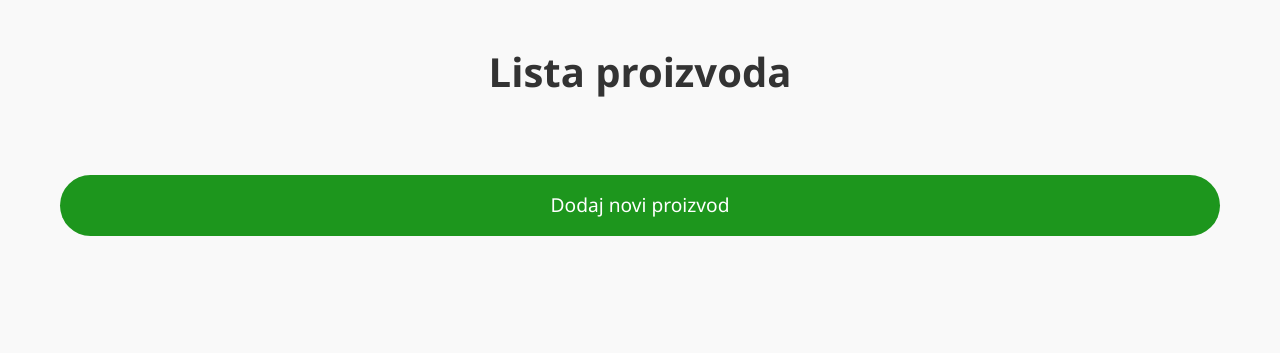
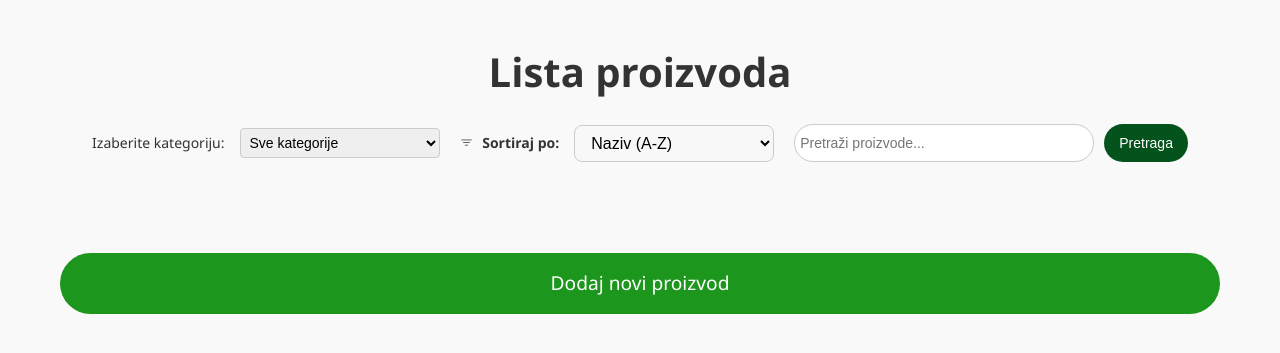
Before and after one commit to aleksandart03/mvc_project, a PHP site: page / in a window 1280 px wide. Shown: the top 353 px of the page. Run offline with PHP 8.4, Linux system fonts and the light colour scheme; data that the repository does not hold is empty.

Commit message:
Dodavanje kategorija, filtera ,pretrage i promena style dodavanje novih proizvoda - (Trenutno sledeci korak je da napravim kao sto sam radio Prodavnicu da odvojim sve funkcije koje admin ima to jest dodavanje brisanje i edti da korisnik moze samo da vidi proizvode i posle dodavanje u korpu i placanje i ostalo) - KRAJNJI CILJ JE PRODAVNICA !!!!

```diff
--- a/app/controllers/ProductController.php
+++ b/app/controllers/ProductController.php
@@ -9,7 +9,24 @@ class ProductController
     public function index()
     {
         $conn = getConnect();
-        $products = Product::getAll($conn);
+
+        $categories = Product::getCategories($conn);
+
+        $sort = $_GET['sort'] ?? null;
+        $search = $_GET['search'] ?? null;
+        $category_id = $_GET['category_id'] ?? null;
+
+        if ($search && !empty(trim($_GET['search']))) {
+            $search = trim($_GET['search']);
+            $products = Product::search($conn, $search);
+        } elseif ($sort) {
+            $products = Product::getSorted($conn, $sort);
+        } elseif ($category_id) {
+            $products = Product::getByCategory($conn, $category_id);
+        } else {
+            $products = Product::getAll($conn);
+        }
+
         include __DIR__ . '/../views/product_list.php';
     }
 
--- a/app/views/product_list.php
+++ b/app/views/product_list.php
@@ -1,6 +1,7 @@
 <html>
 
 <head>
+    <link rel="stylesheet" href="https://cdn.jsdelivr.net/npm/bootstrap-icons@1.10.5/font/bootstrap-icons.css">
     <title>Prodavnica</title>
     <link rel="stylesheet" href="/mvc_project/public/styles/main.css">
     <link rel="stylesheet" href="/mvc_project/public/styles/product_list_style.css">
@@ -9,6 +10,40 @@
 <body>
     <div class="container">
         <h2 class="page-title">Lista proizvoda</h2>
+
+        <div class="filteri">
+
+
+            <form method="GET" action="/mvc_project/public/index.php" class="category-filter">
+                <label for="category">Izaberite kategoriju:</label>
+                <select name="category_id" id="category" onchange="this.form.submit()">
+                    <option value="">Sve kategorije</option>
+                    <?php foreach ($categories as $category): ?>
+                        <option value="<?= $category['id'] ?>" <?= isset($_GET['category_id']) && $_GET['category_id'] == $category['id'] ? 'selected' : '' ?>>
+                            <?= htmlspecialchars($category['name']) ?>
+                        </option>
+                    <?php endforeach; ?>
+                </select>
+            </form>
+
+
+            <form method="GET" action="/mvc_project/public/index.php">
+                <label for="sort">
+                    <i class="bi bi-filter"></i> Sortiraj po:
+                </label>
+                <select name="sort" id="sort" onchange="this.form.submit()">
+                    <option value="name_asc" <?= isset($_GET['sort']) && $_GET['sort'] == 'name_asc' ? 'selected' : '' ?>>Naziv (A-Z)</option>
+                    <option value="name_desc" <?= isset($_GET['sort']) && $_GET['sort'] == 'name_desc' ? 'selected' : '' ?>>Naziv (Z-A)</option>
+                    <option value="price_asc" <?= isset($_GET['sort']) && $_GET['sort'] == 'price_asc' ? 'selected' : '' ?>>Cena (rastuće)</option>
+                    <option value="price_desc" <?= isset($_GET['sort']) && $_GET['sort'] == 'price_desc' ? 'selected' : '' ?>>Cena (opadajuće)</option>
+                </select>
+            </form>
+
+            <form method="GET" action="/mvc_project/public/index.php" class="search-form">
+                <input type="text" name="search" placeholder="Pretraži proizvode..." value="<?= isset($_GET['search']) ? htmlspecialchars($_GET['search']) : '' ?>">
+                <button type="submit">Pretraga</button>
+            </form>
+        </div>
 
         <?php foreach ($products as $product): ?>
             <div class="product-card">
--- a/config/db.php
+++ b/config/db.php
@@ -1,11 +1,17 @@
 <?php
-
 
 function getConnect()
 {
-    $conn = new mysqli("localhost", "root", "", "mvc_project");
+    $host = 'localhost';
+    $username = 'root';
+    $password = '';
+    $database = 'mvc_project';
+
+    $conn = new mysqli($host, $username, $password, $database);
+
     if ($conn->connect_error) {
-        die("Greška pri konekciji: " . $conn->connect_error);
+        die("Connection failed: " . $conn->connect_error);
     }
+
     return $conn;
 }
--- a/public/Styles/product_list_style.css
+++ b/public/Styles/product_list_style.css
@@ -92,3 +92,105 @@
 .add-product-btn:hover {
     background-color: #2d850b94;
 }
+
+
+label[for="sort"] i {
+    margin-right: 5px;
+    color: #555;
+}
+
+form {
+    margin-bottom: 20px;
+}
+
+label[for="sort"] {
+    font-weight: bold;
+    margin-right: 10px;
+}
+
+select#sort {
+    padding: 8px 12px;
+    font-size: 16px;
+    border-radius: 8px;
+    border: 1px solid #ccc;
+    background-color: #f8f8f8;
+    cursor: pointer;
+    transition: all 0.3s ease;
+}
+
+select#sort:hover {
+    border-color: #888;
+    background-color: #eaeaea;
+}
+
+
+.filteri {
+    display: flex;
+    gap: 20px;
+    align-items: center;
+    margin-bottom: 20px;
+    justify-content: center;
+}
+
+.filteri form {
+    display: flex;
+    align-items: center;
+    gap: 10px;
+}
+
+.filteri label {
+    font-size: 14px;
+    margin-right: 5px;
+}
+
+#category, #sort {
+    padding: 5px;
+    font-size: 14px;
+    width: 200px;
+    border: 1px solid #ccc;
+    border-radius: 4px;
+}
+
+button {
+    padding: 5px 15px;
+    background-color: #14a30f;
+    color: white;
+    border: none;
+    cursor: pointer;
+    font-size: 14px;
+    border-radius: 4px;
+}
+
+button:hover {
+    background-color: #3899488a;
+}
+
+.search-form {
+    display: flex;
+    align-items: center;
+    gap: 5px;
+}
+
+.search-form input {
+    padding: 5px;
+    font-size: 14px;
+    width: 300px;
+    border: 1px solid #ccc;
+    border-radius: 40px;
+    height: 38px;
+}
+
+.search-form button {
+    padding: 5px 15px;
+    background-color: #04531c;
+    color: white;
+    border: none;
+    cursor: pointer;
+    font-size: 14px;
+    border-radius: 40px;
+    height: 38px;
+}
+
+.search-form button:hover {
+    background-color: #19740e70;
+}
```
Also changed, not shown: app/models/Product.php (+79 -0 lines).
